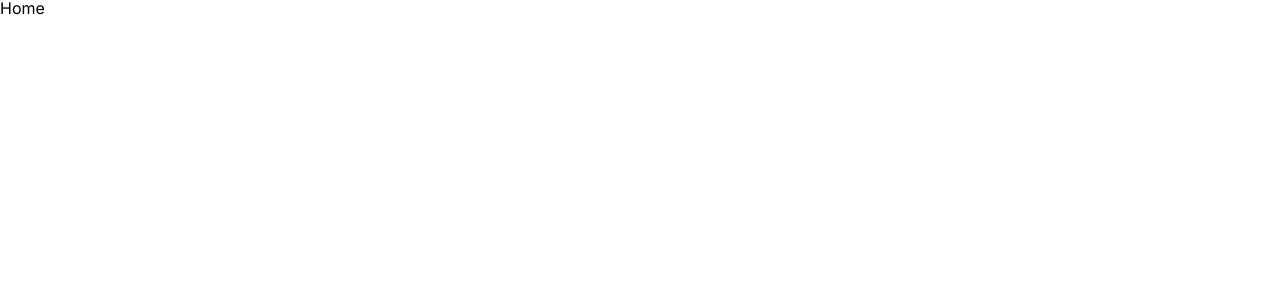
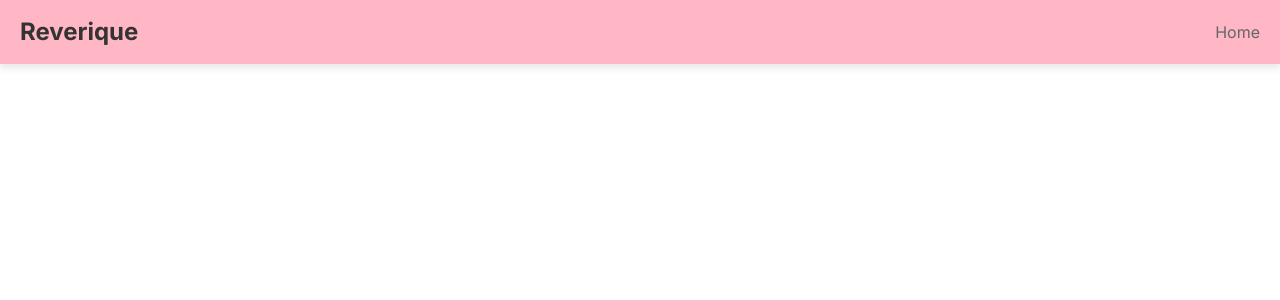
Before and after one commit to Reverique/Reverique-frontend, a Next.js app: page / in a window 1280 px wide. Shown: the top 300 px of the page. Built offline with nearby package versions, Linux system fonts and the light colour scheme.

Commit message:
feat: add seasonal color theme change logic and temporary header

```diff
--- a/src/app/layout.tsx
+++ b/src/app/layout.tsx
@@ -4,6 +4,22 @@ import { Inter } from 'next/font/google';
 import { ThemeProvider } from 'styled-components';
 import { GlobalStyle } from 'styles/global';
 import theme from 'styles/theme';
+import Header from '../components/layout/Header/Header';
+
+// 계절에 맞는 컬러 테마를 반환하는 함수
+const getSeasonTheme = () => {
+	const month = new Date().getMonth();
+
+	if (month >= 2 && month <= 4) {
+		return theme.spring; // 봄
+	} else if (month >= 5 && month <= 7) {
+		return theme.summer; // 여름
+	} else if (month >= 8 && month <= 10) {
+		return theme.fall; // 가을
+	} else {
+		return theme.winter; // 겨울
+	}
+};
 
 const inter = Inter({ subsets: ['latin'] });
 
@@ -12,11 +28,14 @@ export default function RootLayout({
 }: Readonly<{
 	children: React.ReactNode;
 }>) {
+	const seasonTheme = getSeasonTheme();
+
 	return (
-		<html lang="en">
+		<html lang="ko">
 			<body className={inter.className}>
-				<ThemeProvider theme={theme}>
+				<ThemeProvider theme={seasonTheme}>
 					<GlobalStyle />
+					<Header />
 					{children}
 				</ThemeProvider>
 			</body>
--- a/src/app/page.tsx
+++ b/src/app/page.tsx
@@ -1,5 +1,5 @@
 'use client';
 
 export default function Home() {
-	return <main>Home</main>;
+	return <main></main>;
 }
--- a/src/components/layout/Header/Header.tsx
+++ b/src/components/layout/Header/Header.tsx
@@ -0,0 +1,14 @@
+import * as S from './style';
+
+const Header = () => {
+	return (
+		<S.HeaderContainer>
+			<S.Logo>Reverique</S.Logo>
+			<S.Nav>
+				<S.NavItem href="/">Home</S.NavItem>
+			</S.Nav>
+		</S.HeaderContainer>
+	);
+};
+
+export default Header;
--- a/src/components/layout/Header/interface.ts
+++ b/src/components/layout/Header/interface.ts
@@ -0,0 +1 @@
+export interface HeaderStyleProps {}
--- a/src/components/layout/Header/style.ts
+++ b/src/components/layout/Header/style.ts
@@ -0,0 +1,30 @@
+import { styled } from 'styled-components';
+
+export const HeaderContainer = styled.header`
+	display: flex;
+	justify-content: space-between;
+	align-items: center;
+	padding: 20px;
+	background-color: ${({ theme }) => theme.Primary.Default};
+	box-shadow: 0 4px 8px rgba(0, 0, 0, 0.1);
+`;
+
+export const Logo = styled.div`
+	font-size: 24px;
+	font-weight: bold;
+	color: ${({ theme }) => theme.Text.Primary};
+`;
+
+export const Nav = styled.nav`
+	display: flex;
+	gap: 20px;
+`;
+
+export const NavItem = styled.a`
+	text-decoration: none;
+	color: ${({ theme }) => theme.Text.Secondary};
+	font-size: 16px;
+	&:hover {
+		color: ${({ theme }) => theme.Primary.Hover};
+	}
+`;
--- a/src/styles/theme.ts
+++ b/src/styles/theme.ts
@@ -1,3 +1,4 @@
+// 계절별 컬러 테마 ( 봄, 여름, 가을, 겨울 계절별로 색상 자동 변경 )
 const theme = {
 	spring: {
 		Primary: {
```
